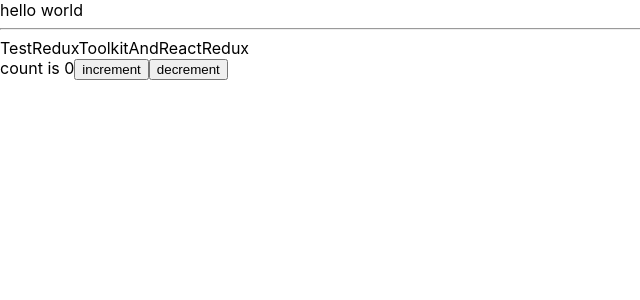
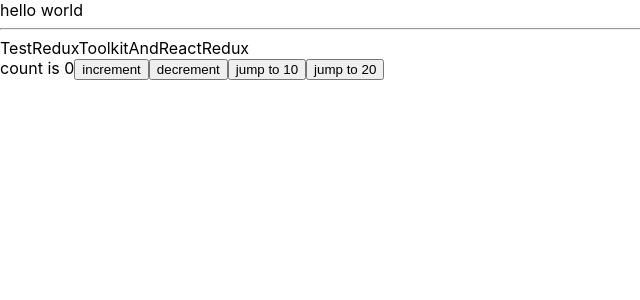
Before and after one commit to wtraceback/React-Hook-Practice, a React (Create React App) app: page / in a window 1280 px wide. Shown: the top 300 px of the page, without its empty margins (0-640 px from the left). Built offline with nearby package versions, Linux system fonts and the light colour scheme.

Commit message:
Redux 和 React 提交 action 传参

```diff
--- a/src/components/TestReduxToolkitAndReactRedux.js
+++ b/src/components/TestReduxToolkitAndReactRedux.js
@@ -1,6 +1,6 @@
 import { useSelector, useDispatch } from 'react-redux'
 // 导入 actionCreater
-import { increment, decrement } from '../store/modules/counterStore'
+import { increment, decrement, jumpToNum } from '../store/modules/counterStore'
 
 function TestReduxToolkitAndReactRedux() {
     const { count } = useSelector(state => state.counter)
@@ -13,6 +13,8 @@
                 <span>count is { count }</span>
                 <button onClick={() => dispatch(increment())}>increment</button>
                 <button onClick={() => dispatch(decrement())}>decrement</button>
+                <button onClick={() => dispatch(jumpToNum(10))}>jump to 10</button>
+                <button onClick={() => dispatch(jumpToNum(20))}>jump to 20</button>
             </div>
         </div>
     )
--- a/src/store/modules/counterStore.js
+++ b/src/store/modules/counterStore.js
@@ -8,22 +8,25 @@
     },
     // 修改数据的同步方法
     reducers: {
-        increment (state) {
+        increment(state) {
             state.count++
         },
-        decrement (state) {
+        decrement(state) {
             state.count--
+        },
+        jumpToNum(state, action) {
+            state.count = action.payload
         },
     }
 })
 
 // 解构出创建 action 对象的函数 actionCreater
-const { increment, decrement } = counterStore.actions
+const { increment, decrement, jumpToNum } = counterStore.actions
 // 获取 reducer 函数
 const counterReducer = counterStore.reducer
 
 // 导出创建 action 对象的函数和 reducer 函数
 // 以按需导出的方式导出 actionCreater
-export { increment, decrement }
+export { increment, decrement, jumpToNum }
 // 以默认导出的方式导出 reducer
 export default counterReducer
```
